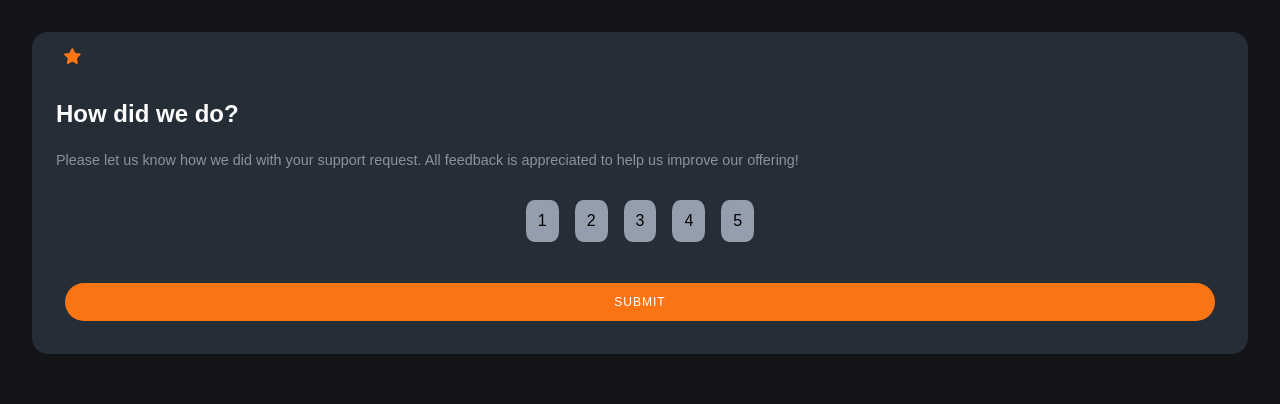
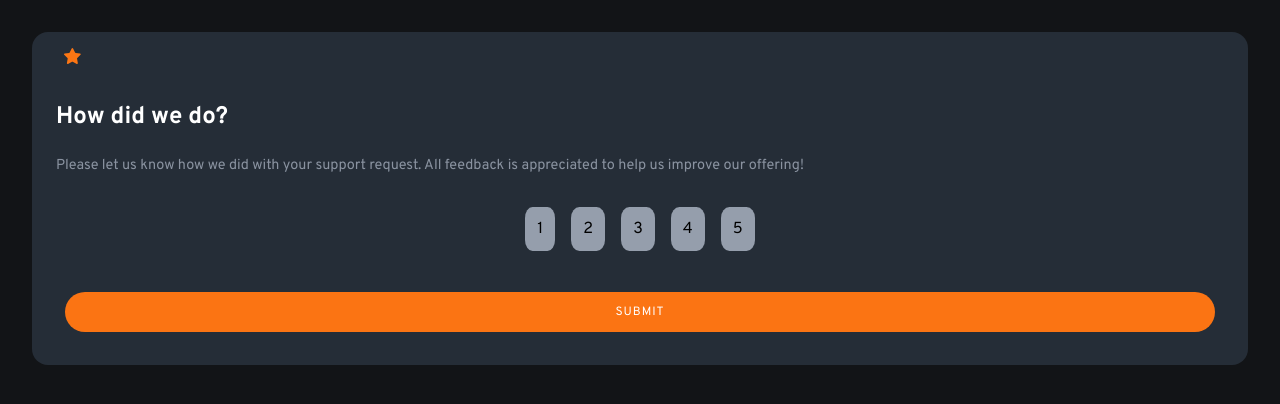
Before and after one commit to doganeraylin/interactive-rating-component, a plain HTML site: page solution/rating.html in a window 1280 px wide. Drawn offline with Linux system fonts and the light colour scheme.

```diff
--- a/solution/rating.html
+++ b/solution/rating.html
@@ -5,6 +5,9 @@
     <meta http-equiv="X-UA-Compatible" content="IE=edge">
     <meta name="viewport" content="width=device-width, initial-scale=1.0">
     <title>Document</title>
+    <link rel="preconnect" href="https://fonts.googleapis.com">
+   <link rel="preconnect" href="https://fonts.gstatic.com" crossorigin>
+   <link href="https://fonts.googleapis.com/css2?family=Overpass:wght@400;700&display=swap" rel="stylesheet">
     <link rel="stylesheet" href="rating.css">
 </head>
 <body>
```
